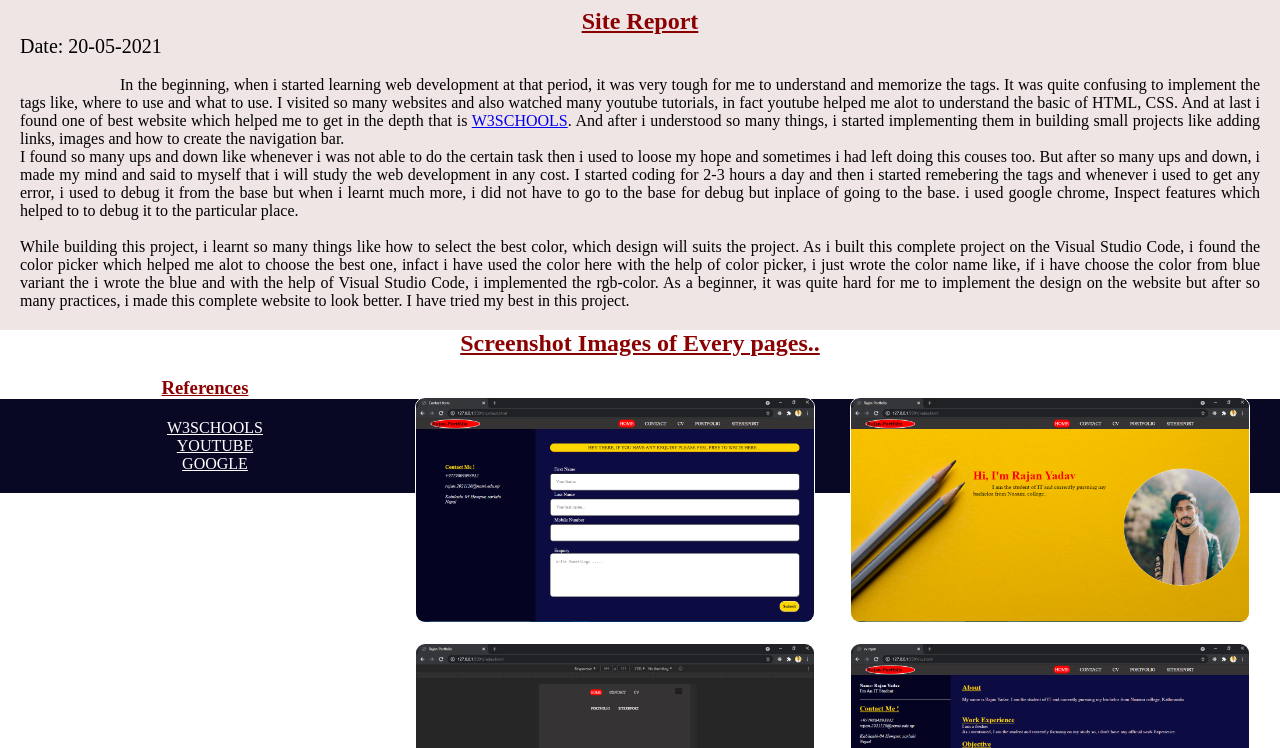
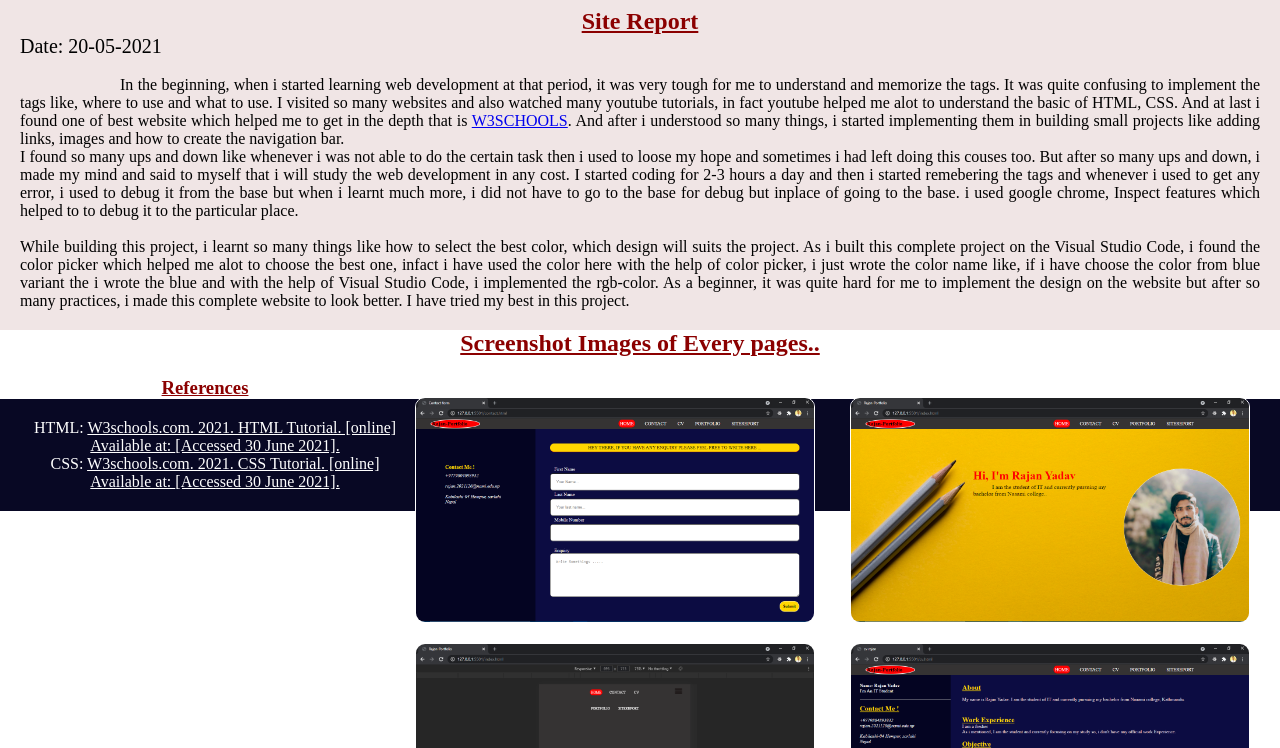
Before and after one commit to Rajan121494/rajanyadav_project.github.io, a plain HTML site: page rajan_portfolio/sitereport.html in a window 1280 px wide. Shown: the part 52-800 px from the top of the page. Drawn offline with Linux system fonts and the light colour scheme.

Commit message:
Update sitereport.html

```diff
--- a/rajan_portfolio/sitereport.html
+++ b/rajan_portfolio/sitereport.html
@@ -119,9 +119,14 @@
             <h3 class="site-heading"> References</h3>
             <ul class="reference-list">
 
-                <li> <a href="https://www.w3schools.com">W3SCHOOLS</a> </li>
-                <li> <a href="https://www.youtube.com">YOUTUBE</a> </li>
-                <li> <a href="https://www.google.com">GOOGLE</a> </li>
+                <li> HTML: <a href="https://www.w3schools.com/html">W3schools.com. 2021. HTML Tutorial. [online] Available at:
+                        <https: //www.w3schools.com/html /> [Accessed 30 June 2021].
+                    </a> </li>
+
+                <li> CSS: <a href="https://www.w3schools.com/css">W3schools.com. 2021. CSS Tutorial. [online] Available at:
+                        <https: //www.w3schools.com/css /> [Accessed 30 June 2021].
+                    </a> </li>
+
 
             </ul>
         </div>
```
